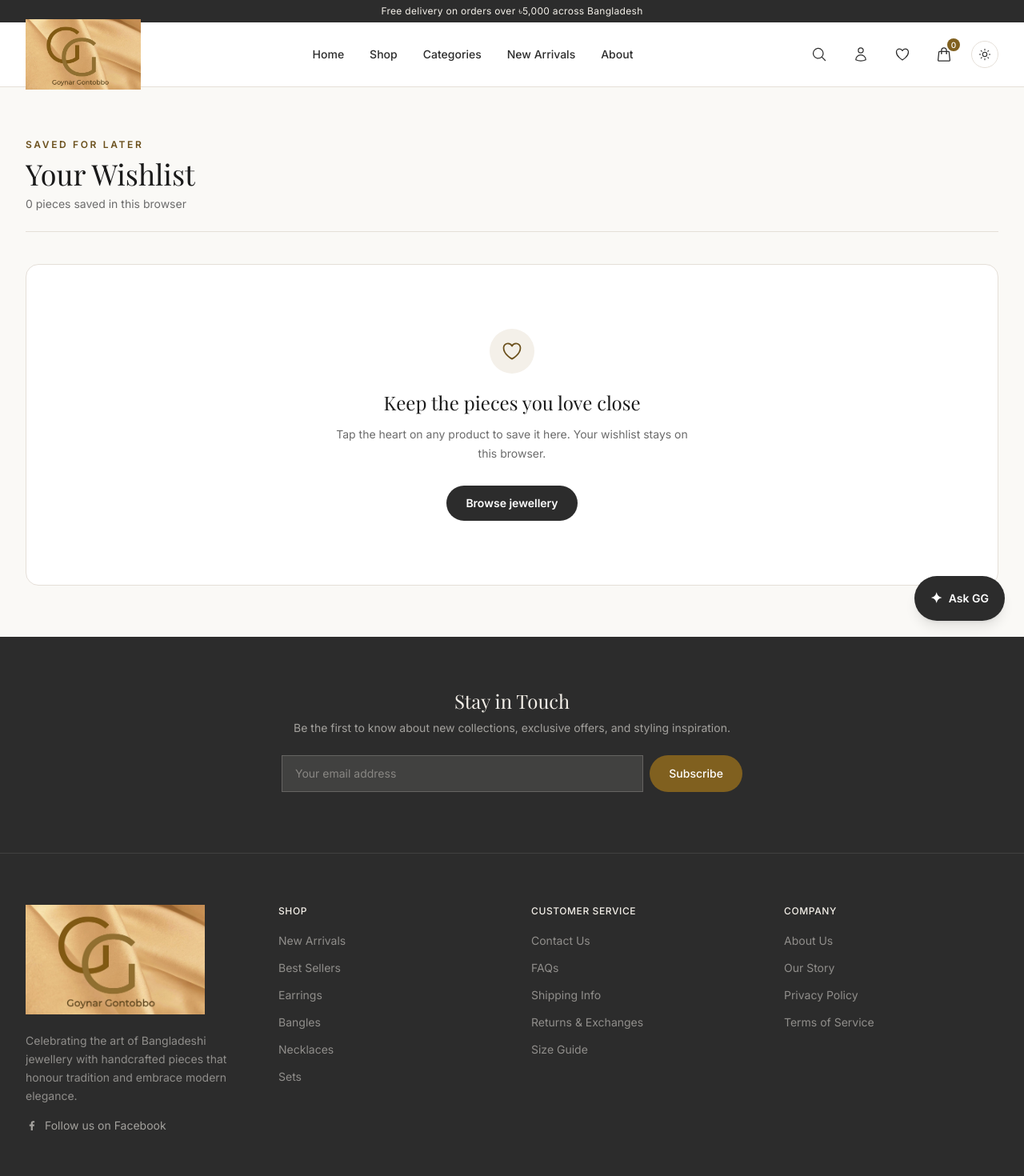
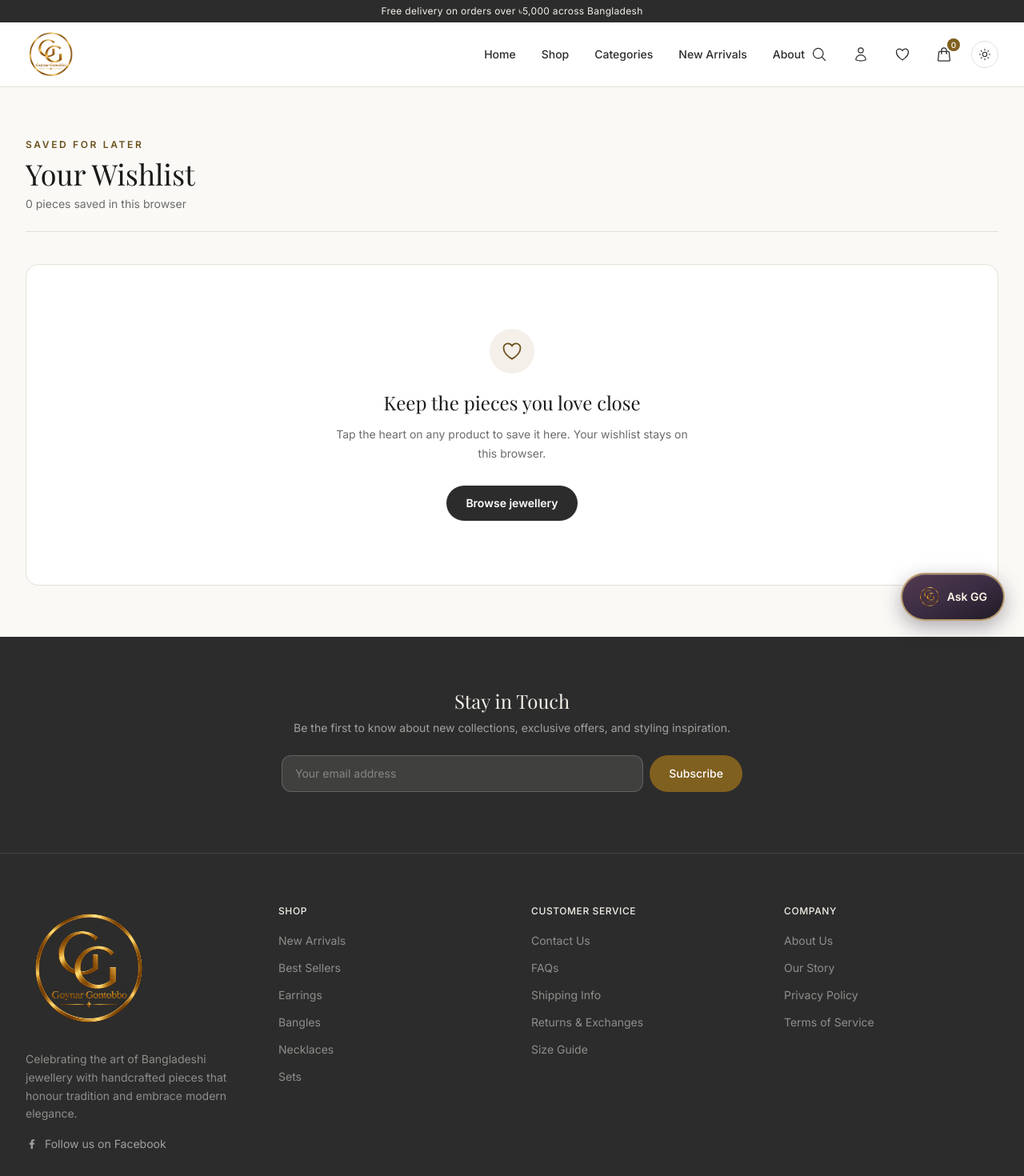
Before and after one commit to heyaftab/goynar-gontobbo, a Next.js app in the folder frontend/: page /wishlist in a window 1280 px wide. Shown: the top 1470 px of the page at 80% size. Built offline with nearby package versions, Linux system fonts and the light colour scheme; a web font is replaced by a local one.

Commit message:
essential updates

```diff
--- a/frontend/components/AuthForm.tsx
+++ b/frontend/components/AuthForm.tsx
@@ -44,7 +44,7 @@ export function AuthForm({ mode }: AuthFormProps) {
   return (
     <section className="mx-auto w-full max-w-3xl px-4 py-12 sm:px-6 sm:py-16">
       <div className="rounded-2xl border border-border bg-surface p-6 shadow-sm sm:p-10">
-        <Image src="/brand-logo.jpg" alt="Goynar Gontobbo" width={1000} height={634} className="mx-auto mb-4 h-auto w-40 rounded-sm" />
+        <Image src="/assets/Luxurious%20Gold%20Goynar%20Gontobbo%20Monogram.png" alt="Goynar Gontobbo" width={1254} height={1254} className="mx-auto mb-4 h-24 w-24 object-contain" />
         <h1 className="font-heading text-center text-3xl text-dark sm:text-4xl">{isRegister ? "Create your account" : "Sign in to your account"}</h1>
         <p className="mx-auto mb-7 mt-3 max-w-lg text-center text-sm leading-6 text-muted">{isRegister ? "Customer registration is a preview. Use a demo account to try role specific account features." : "Enter a demo email or choose a role below. Each account opens a private local preview workspace."}</p>
 
--- a/frontend/components/ChatAssistant.tsx
+++ b/frontend/components/ChatAssistant.tsx
@@ -20,7 +20,7 @@ interface ChatMessage {
 const initialMessage: ChatMessage = {
   id: 0,
   role: "assistant",
-  text: "Hello! I’m your Goynar Gontobbo guide. Tell me the style, occasion, material, or budget you have in mind and I’ll help find a piece. I can also guide you around the store.",
+  text: "Welcome! What jewellery are you looking for? Share a style, occasion, or budget and I’ll help.",
 };
 
 const quickQuestions = ["Pearl earrings under ৳3,000", "Find bridal jewellery", "How does delivery work?"];
@@ -139,8 +139,8 @@ export function ChatAssistant() {
       {open && (
         <section aria-label="Goynar Gontobbo shopping assistant" className="mb-3 flex h-[min(76vh,620px)] w-[min(400px,calc(100vw-2rem))] animate-chat-in flex-col overflow-hidden rounded-2xl border border-border bg-surface shadow-[0_24px_80px_rgba(26,26,26,0.24)]">
           <header className="flex items-center gap-3 bg-charcoal px-4 py-4 text-cream">
-            <div className="flex h-10 w-10 items-center justify-center rounded-full bg-gold text-lg" aria-hidden="true">✦</div>
-            <div className="min-w-0 flex-1"><h2 className="font-heading text-lg">Jewellery Guide</h2><p className="text-[11px] text-cream/60">Free preview · uses this catalogue</p></div>
+            <div className="flex h-10 w-10 items-center justify-center overflow-hidden rounded-full bg-transparent" aria-hidden="true"><Image src="/assets/Luxurious%20Gold%20Goynar%20Gontobbo%20Monogram.png" alt="" width={40} height={40} className="h-full w-full object-contain" /></div>
+            <div className="min-w-0 flex-1"><h2 className="font-heading text-lg">Jewellery Guide</h2></div>
             <button type="button" onClick={() => setOpen(false)} className="rounded-full p-2 text-cream/80 transition hover:bg-white/10 hover:text-white" aria-label="Close assistant">×</button>
           </header>
 
@@ -178,8 +178,9 @@ export function ChatAssistant() {
         </section>
       )}
 
-      <button type="button" data-motion="178" onClick={() => setOpen((current) => !current)} className="ml-auto flex items-center gap-2 rounded-full bg-charcoal px-5 py-3.5 text-sm font-semibold text-white shadow-lg transition duration-300 hover:-translate-y-1 hover:bg-gold-dark hover:shadow-xl focus:outline-none focus:ring-2 focus:ring-gold focus:ring-offset-2" aria-expanded={open} aria-label={open ? "Close jewellery guide" : "Ask the jewellery guide"}>
-        <span className="text-lg" aria-hidden="true">{open ? "×" : "✦"}</span><span>{open ? "Close" : "Ask GG"}</span>
+      <button type="button" data-motion="178" onClick={() => setOpen((current) => !current)} className="assistant-toggle ml-auto flex items-center gap-2 rounded-full border-2 border-[#d5b576]/80 bg-gradient-to-br from-[#533a50] via-[#3b2d43] to-[#211b26] px-5 py-3.5 text-sm font-semibold text-[#fff5e5] shadow-[0_8px_24px_rgba(33,20,38,0.34),inset_0_1px_0_rgba(255,255,255,0.18)] transition duration-300 hover:-translate-y-1 hover:brightness-110 hover:shadow-[0_12px_30px_rgba(33,20,38,0.42),inset_0_1px_0_rgba(255,255,255,0.24)] focus:outline-none focus:ring-2 focus:ring-gold focus:ring-offset-2" aria-expanded={open} aria-label={open ? "Close jewellery guide" : "Ask the jewellery guide"}>
+        {open ? <span className="text-lg" aria-hidden="true">×</span> : <Image src="/assets/Luxurious%20Gold%20Goynar%20Gontobbo%20Monogram.png" alt="" aria-hidden="true" width={28} height={28} className="h-7 w-7 shrink-0 object-contain" />}
+        <span>{open ? "Close" : "Ask GG"}</span>
       </button>
     </div>
   );
--- a/frontend/components/Footer.tsx
+++ b/frontend/components/Footer.tsx
@@ -59,7 +59,7 @@ export function Footer() {
                 name="email"
                 required
                 placeholder="Your email address"
-                className="flex-1 px-4 py-3 bg-cream/10 border border-cream/20 text-cream placeholder-cream/40 text-sm focus:outline-none focus:border-gold transition-colors"
+                className="flex-1 rounded-xl px-4 py-3 bg-cream/10 border border-cream/20 text-cream placeholder-cream/40 text-sm focus:outline-none focus:border-gold transition-colors"
                 aria-label="Email address for newsletter"
               />
               <button
@@ -80,7 +80,7 @@ export function Footer() {
           {/* Brand */}
           <div className="col-span-2 md:col-span-1">
             <Link href="/" className="inline-block" aria-label="Goynar Gontobbo home">
-              <Image src="/brand-logo.jpg" alt="Goynar Gontobbo" width={1000} height={634} className="h-auto w-48 sm:w-56" />
+              <Image src="/assets/Luxurious%20Gold%20Goynar%20Gontobbo%20Monogram.png" alt="Goynar Gontobbo" width={1254} height={1254} className="h-32 w-32 object-contain sm:h-40 sm:w-40" />
             </Link>
             <p className="mt-4 text-sm text-cream/50 leading-relaxed">
               Celebrating the art of Bangladeshi jewellery with handcrafted
--- a/frontend/components/Header.tsx
+++ b/frontend/components/Header.tsx
@@ -145,11 +145,11 @@ export function Header() {
 
       {/* Main header */}
       <div className="max-w-7xl mx-auto px-4 sm:px-6 lg:px-8">
-        <div className="flex items-center justify-between h-16 lg:h-20">
+        <div className="flex items-center h-16 lg:h-20">
           {/* Mobile menu button */}
           <button
             type="button"
-            className="lg:hidden p-2 -ml-2 text-charcoal hover:text-gold transition-colors"
+            className="lg:hidden mr-2 p-2 -ml-2 text-charcoal hover:text-gold transition-colors"
             onClick={() => setMobileMenuOpen(!mobileMenuOpen)}
             aria-label={mobileMenuOpen ? "Close menu" : "Open menu"}
           >
@@ -157,8 +157,8 @@ export function Header() {
           </button>
 
           {/* Logo */}
-          <Link href="/" className="flex shrink-0 items-center transition-transform duration-300 hover:scale-[1.025]" aria-label="Goynar Gontobbo home">
-            <Image src="/brand-logo.jpg" alt="Goynar Gontobbo" width={1000} height={613} priority className="h-[4.3rem] w-[7.2rem] object-contain sm:h-[4.8rem] sm:w-[8rem] lg:h-[5.5rem] lg:w-[9rem]" />
+          <Link href="/" className="mr-auto flex shrink-0 items-center transition-transform duration-300 hover:scale-[1.025]" aria-label="Goynar Gontobbo home">
+            <Image src="/assets/Luxurious%20Gold%20Goynar%20Gontobbo%20Monogram.png" alt="Goynar Gontobbo" width={1254} height={1254} priority className="h-12 w-12 object-contain sm:h-14 sm:w-14 lg:h-16 lg:w-16" />
           </Link>
 
           {/* Desktop nav */}
--- a/frontend/components/ProductCard.tsx
+++ b/frontend/components/ProductCard.tsx
@@ -85,7 +85,7 @@ export function ProductCard({ product }: ProductCardProps) {
           <Link
             href={`/products/${product.slug}`}
             data-motion={motionIndex(`${product.slug}-quick`)}
-            className="inline-flex w-full items-center justify-center gap-2 rounded-full border border-white/70 bg-[#fbf7ef]/95 px-4 py-3 text-center text-[11px] font-semibold tracking-[0.08em] text-[#49391f] shadow-[0_5px_18px_rgba(49,35,16,0.14)] backdrop-blur-md transition-all duration-200 hover:-translate-y-0.5 hover:bg-[#d5b576] hover:text-white focus-visible:outline-none focus-visible:ring-2 focus-visible:ring-[#b58c43] focus-visible:ring-offset-2"
+            className="product-card-action inline-flex w-full items-center justify-center gap-2 rounded-full border border-gold-dark bg-gold px-4 py-3 text-center text-[11px] font-semibold tracking-[0.08em] text-white shadow-[0_5px_18px_rgba(49,35,16,0.14)] backdrop-blur-md transition-all duration-200 hover:-translate-y-0.5 hover:bg-gold-dark hover:text-white focus-visible:outline-none focus-visible:ring-2 focus-visible:ring-[#b58c43] focus-visible:ring-offset-2"
           >
             <svg aria-hidden="true" viewBox="0 0 24 24" fill="none" stroke="currentColor" strokeWidth="1.7" className="h-4 w-4"><path strokeLinecap="round" strokeLinejoin="round" d="M2.5 12s3.2-6 9.5-6 9.5 6 9.5 6-3.2 6-9.5 6-9.5-6-9.5-6Z" /><circle cx="12" cy="12" r="2.5" /></svg>
             <span>View this piece</span>
@@ -119,7 +119,7 @@ export function ProductCard({ product }: ProductCardProps) {
           data-motion={motionIndex(`${product.slug}-cart`)}
           onClick={() => addToCart(product)}
           disabled={!product.inStock}
-          className="group/cart mt-3 inline-flex w-full items-center justify-center gap-2 rounded-full border border-[#c6a260]/60 bg-[#fbf7ef] px-4 py-2.5 text-[11px] font-semibold tracking-[0.08em] text-[#49391f] shadow-[0_2px_8px_rgba(91,68,30,0.06)] transition-all duration-200 hover:-translate-y-0.5 hover:border-[#b58c43] hover:bg-[#d5b576] hover:text-white hover:shadow-[0_6px_16px_rgba(91,68,30,0.16)] focus-visible:outline-none focus-visible:ring-2 focus-visible:ring-[#b58c43] focus-visible:ring-offset-2 disabled:cursor-not-allowed disabled:border-border disabled:bg-cream disabled:text-muted disabled:shadow-none disabled:hover:translate-y-0"
+          className="product-card-action group/cart mt-3 inline-flex w-full items-center justify-center gap-2 rounded-full border border-gold-dark bg-gold px-4 py-2.5 text-[11px] font-semibold tracking-[0.08em] text-white shadow-[0_2px_8px_rgba(91,68,30,0.12)] transition-all duration-200 hover:-translate-y-0.5 hover:border-[#5b4318] hover:bg-gold-dark hover:text-white hover:shadow-[0_6px_16px_rgba(91,68,30,0.2)] focus-visible:outline-none focus-visible:ring-2 focus-visible:ring-[#b58c43] focus-visible:ring-offset-2 disabled:cursor-not-allowed disabled:border-border disabled:bg-cream disabled:text-muted disabled:shadow-none disabled:hover:translate-y-0"
         >
           {product.inStock ? <><span aria-hidden="true" className="text-sm leading-none transition-transform group-hover/cart:scale-110">＋</span><span>Add to bag</span></> : "Out of Stock"}
         </button>
--- a/frontend/components/SearchExperience.tsx
+++ b/frontend/components/SearchExperience.tsx
@@ -109,9 +109,9 @@ export function SearchExperience({ products, initialQuery = "" }: { products: Pr
           <h1 className="animate-search-rise mt-3 font-heading text-4xl text-dark [animation-delay:80ms] sm:text-5xl">A little sparkle, just right</h1>
           <p className="animate-search-rise mx-auto mt-4 max-w-xl text-sm leading-6 text-muted [animation-delay:140ms]">Search by style, stone, or type. We’ll bring the closest pieces to the top.</p>
 
-          <form onSubmit={submitSearch} role="search" className="animate-search-rise group relative mt-8 [animation-delay:200ms]">
+          <form onSubmit={submitSearch} role="search" className="animate-search-rise group relative z-[60] mt-8 [animation-delay:200ms]">
             <label htmlFor="product-search" className="sr-only">Search jewellery</label>
-            <div className="relative flex overflow-hidden rounded-2xl border border-border bg-white shadow-[0_12px_50px_rgba(49,39,22,0.08)] transition duration-300 focus-within:border-gold focus-within:shadow-[0_16px_55px_rgba(184,134,11,0.16)]">
+            <div className="relative flex overflow-hidden rounded-2xl border border-border bg-transparent shadow-[0_12px_50px_rgba(49,39,22,0.08)] transition duration-300 focus-within:border-gold focus-within:shadow-[0_16px_55px_rgba(184,134,11,0.16)]">
               <svg aria-hidden="true" viewBox="0 0 24 24" fill="none" stroke="currentColor" strokeWidth="1.7" className="ml-4 mt-4 h-5 w-5 shrink-0 text-gold-dark transition-transform duration-300 group-focus-within:scale-110"><circle cx="10.8" cy="10.8" r="6.8"/><path strokeLinecap="round" d="m16 16 4.5 4.5"/></svg>
               <input id="product-search" type="search" role="combobox" aria-autocomplete="list" aria-expanded={suggestions.length > 0} aria-controls="search-suggestions" aria-activedescendant={activeSuggestion >= 0 ? `search-suggestion-${activeSuggestion}` : undefined} autoComplete="off" value={query} onChange={(event) => { setQuery(event.target.value); setActiveCategory("All pieces"); setActiveSuggestion(-1); }} onKeyDown={(event) => {
                 if (event.key === "ArrowDown" && suggestions.length) { event.preventDefault(); setActiveSuggestion((current) => Math.min(current + 1, suggestions.length - 1)); }
@@ -119,7 +119,7 @@ export function SearchExperience({ products, initialQuery = "" }: { products: Pr
                 if (event.key === "Escape") { setQuery(""); setActiveSuggestion(-1); }
               }} placeholder="Try ‘pearl earrings’ or ‘gold bangles’" className="min-w-0 flex-1 bg-transparent px-4 py-4 text-sm text-dark outline-none placeholder:text-muted/70 sm:text-base" />
               {query && <button type="button" onClick={() => { setQuery(""); setActiveCategory("All pieces"); }} className="my-2 mr-2 rounded-full px-3 text-xl text-muted transition hover:bg-cream hover:text-dark" aria-label="Clear search">×</button>}
-              <button type="submit" className="m-1.5 hidden shrink-0 rounded-xl bg-charcoal px-5 text-sm font-semibold text-white transition duration-200 hover:bg-gold-dark sm:inline-flex sm:items-center">Search</button>
+              <button type="submit" className="m-1.5 hidden shrink-0 rounded-xl border border-gold-light/50 bg-charcoal px-5 text-sm font-semibold text-white shadow-sm transition duration-200 hover:-translate-y-0.5 hover:bg-gold-dark hover:shadow-md focus-visible:outline-none focus-visible:ring-2 focus-visible:ring-gold-light sm:inline-flex sm:items-center">Search</button>
             </div>
             {suggestions.length > 0 && (
               <ul id="search-suggestions" role="listbox" className="absolute left-0 right-0 top-full z-40 mt-2 overflow-hidden rounded-2xl border border-border bg-white text-left shadow-2xl">
```
Also changed, not shown: frontend/app/globals.css (+36 -0 lines), frontend/public/assets/Luxurious Gold Goynar Gontobbo Monogram.png (added).
